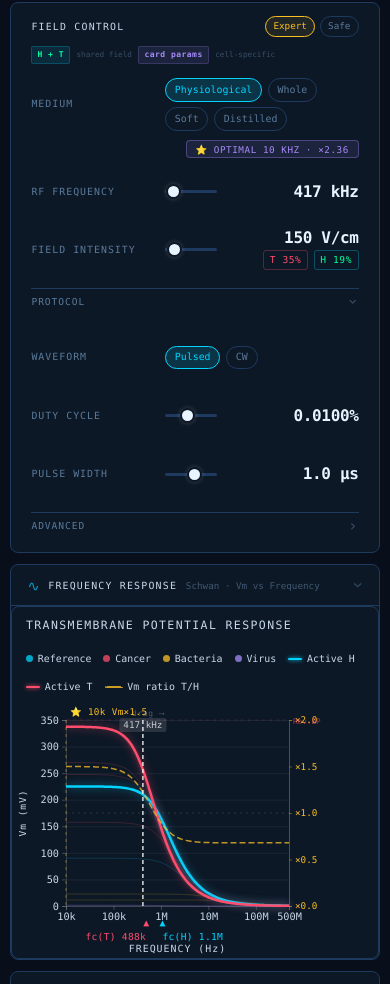
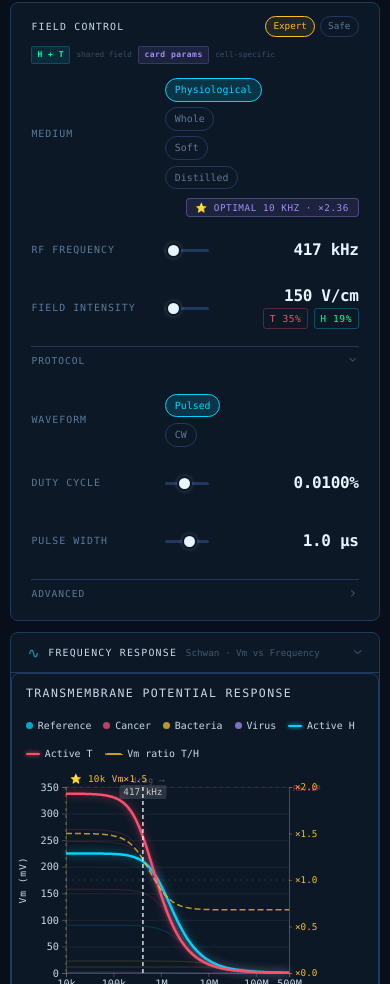
Before and after one commit to PreisTomer/ResoPulse, a Vue app in the folder frontend/: page /experiment in a window 390 px wide. Shown: the part 1507-2491 px from the top of the page. Built offline with nearby package versions, Linux system fonts and the light colour scheme; no server answers.

Commit message:
slider width bug when moving slider due to data text next to it

```diff
--- a/frontend/src/components/FrequencySlider/index.vue
+++ b/frontend/src/components/FrequencySlider/index.vue
@@ -367,10 +367,10 @@ export default defineComponent({
 /* ── Container query ───────────────────── */
 @container (max-width: 320px) {
   .field-panel__row {
-    grid-template-columns: 5rem 1fr auto;
+    grid-template-columns: 5rem 1fr 5.5rem;
     gap: 0.5rem;
   }
-  .field-panel__readout { min-width: 5.5rem; }
+  .field-panel__readout { width: 5.5rem; }
   .field-panel__readout-sub { display: none; }
   .field-panel__row-meta { display: none; }
   .field-panel__row-label { font-size: 0.58rem; }
@@ -399,10 +399,10 @@ export default defineComponent({
     padding: 0.7rem 0.85rem;
   }
   .field-panel__row {
-    grid-template-columns: 5.5rem 1fr auto;
+    grid-template-columns: 5.5rem 1fr 6rem;
     gap: 0.5rem;
   }
-  .field-panel__readout { min-width: 6rem; }
+  .field-panel__readout { width: 6rem; }
   .field-panel__readout-value { font-size: 0.85rem; }
   .field-panel__readout-sub { display: none; }
   .field-panel__row-meta { display: none; }
@@ -551,19 +551,20 @@ export default defineComponent({
   /* ── Row ─────────────────────────────────────────────────────────── */
   &__row {
     display: grid;
-    grid-template-columns: 7.5rem 1fr auto;
+    // Fixed readout column (8.5rem) prevents text width changes from resizing the slider
+    grid-template-columns: 7.5rem 1fr 8.5rem;
     align-items: center;
     gap: 0.85rem;
     min-height: 2.75rem;
 
     &--medium {
-      grid-template-columns: 7.5rem 1fr auto;
+      grid-template-columns: 7.5rem 1fr 8.5rem;
     }
 
     /* Advanced rows: shorter label column + narrower readout → more slider room */
     &--compact-readout {
-      grid-template-columns: 5.5rem 1fr auto;
-      .field-panel__readout { min-width: 6rem; }
+      grid-template-columns: 5.5rem 1fr 6.5rem;
+      .field-panel__readout { width: 6.5rem; }
     }
 
     &--hyperthermic .field-panel__slider {
@@ -713,7 +714,8 @@ export default defineComponent({
     flex-direction: column;
     align-items: flex-end;
     gap: 0.25rem;
-    min-width: 8rem;
+    width: 8.5rem;    // fixed — must match grid column so text never shifts slider
+    overflow: hidden; // clip rather than push layout
 
     &-value {
       font-size: 1rem;
```
